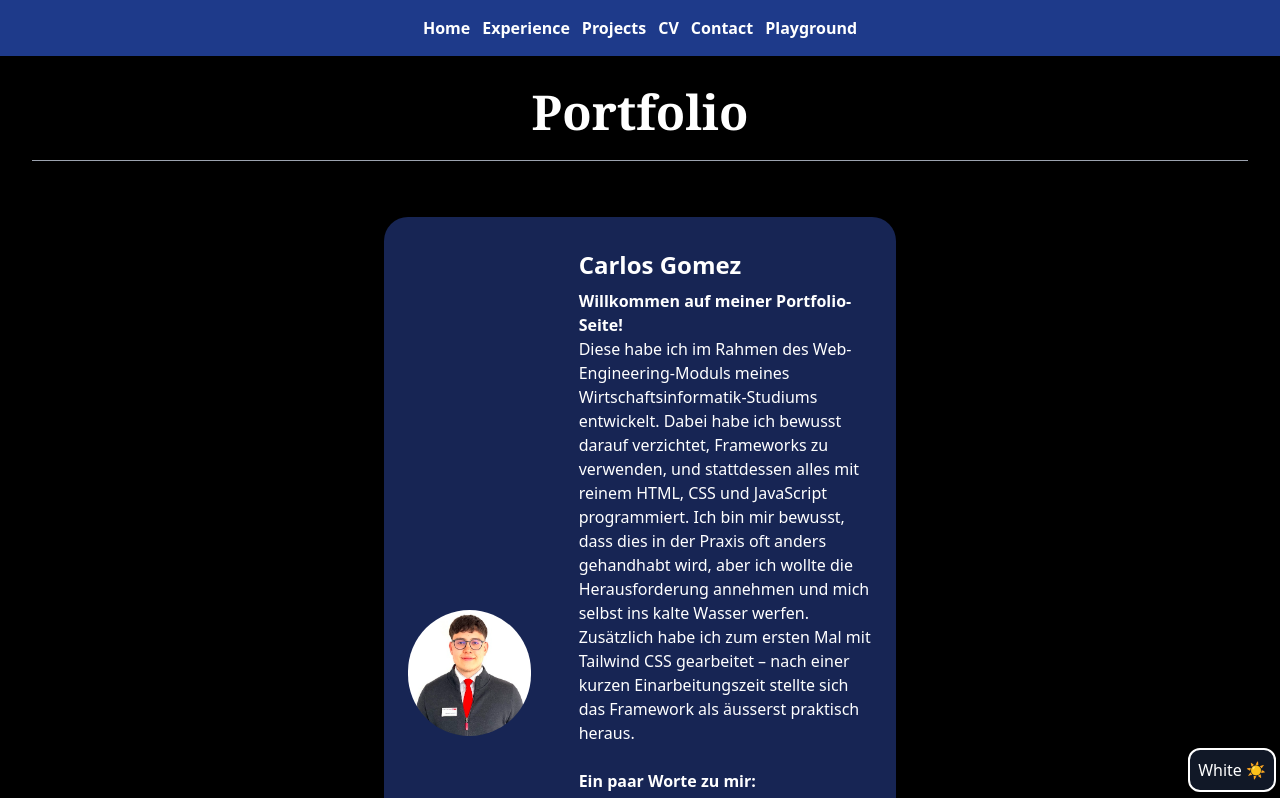
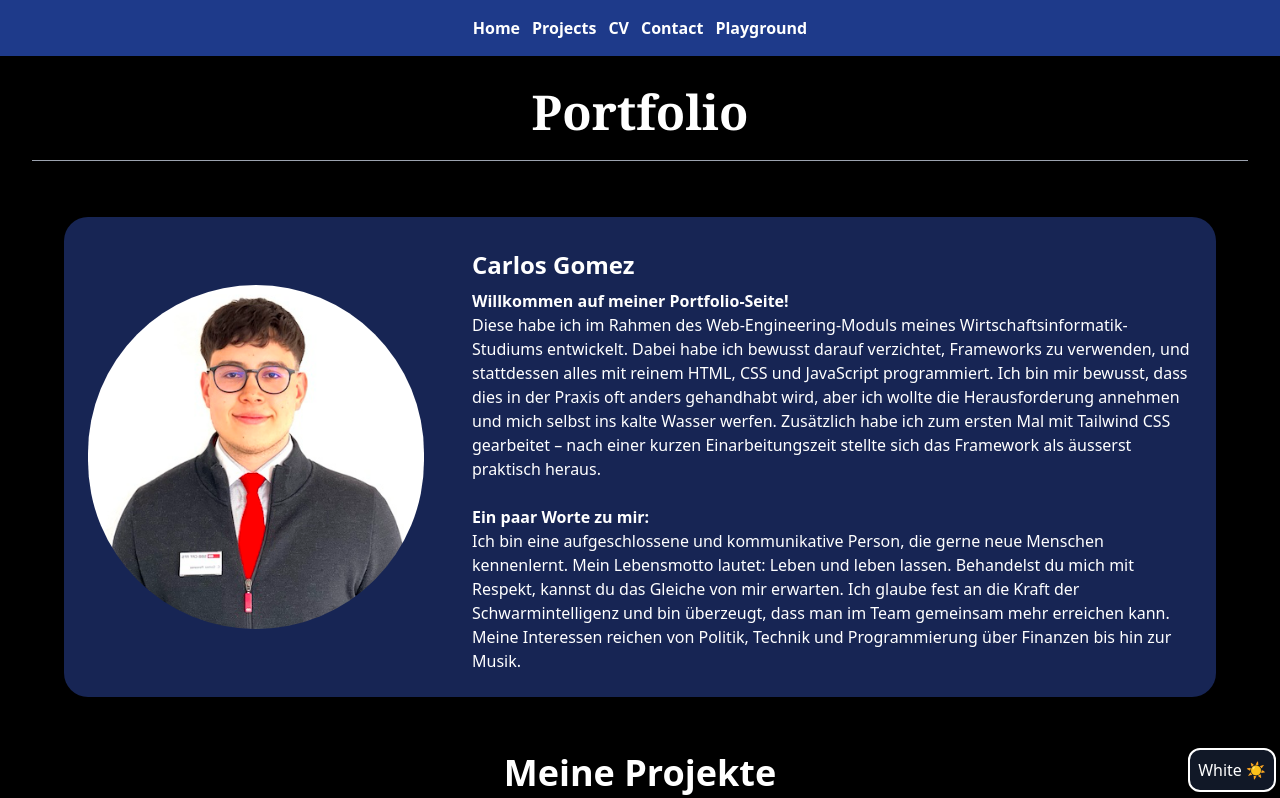
Before and after one commit to gomec1/portfolio.page, a website: page richtig_frontend/public/index.html in a window 1280 px wide. Both pictures are taken after a click on the button "Dark 🌙". Shown: the top 798 px of the page. Drawn offline with Linux system fonts and the light colour scheme; no server answers.

Commit message:
Update Style.css, navbar, dakrmodus, loadfooter

```diff
--- a/richtig_frontend/public/components/navbar.html
+++ b/richtig_frontend/public/components/navbar.html
@@ -13,11 +13,6 @@
       class="block rounded px-0.5 py-1 font-semibold text-black hover:bg-gray-100 dark:text-white dark:hover:bg-blue-500"
       href="index.html"
       >Home</a
-    >
-    <a
-      class="block rounded px-0.5 py-1 font-semibold text-black hover:bg-gray-100 dark:text-white dark:hover:bg-blue-500"
-      href="experience.html"
-      >Experience</a
     >
     <a
       class="block rounded px-0.5 py-1 font-semibold text-black hover:bg-gray-100 dark:text-white dark:hover:bg-blue-500"
--- a/richtig_frontend/public/scripts/darkmodus.js
+++ b/richtig_frontend/public/scripts/darkmodus.js
@@ -1,11 +1,23 @@
 document.addEventListener("DOMContentLoaded", function () {
   const themeToggle = document.getElementById("theme-toggle");
+
+  // Check the saved theme in localStorage
+  if (localStorage.getItem("theme") === "dark") {
+    document.documentElement.classList.add("dark");
+    themeToggle.textContent = "White ☀️";
+  } else {
+    document.documentElement.classList.remove("dark");
+    themeToggle.textContent = "Dark 🌙";
+  }
+
   themeToggle.addEventListener("click", function () {
     document.documentElement.classList.toggle("dark");
     if (document.documentElement.classList.contains("dark")) {
       themeToggle.textContent = "White ☀️";
+      localStorage.setItem("theme", "dark");
     } else {
       themeToggle.textContent = "Dark 🌙";
+      localStorage.setItem("theme", "light");
     }
   });
 });
--- a/richtig_frontend/public/scripts/loadfooter.js
+++ b/richtig_frontend/public/scripts/loadfooter.js
@@ -3,8 +3,10 @@ class FooterComponent extends HTMLElement {
     this.innerHTML = `
       <footer class="bg-white pb-5 pt-14 text-center text-black shadow-inner dark:bg-blue-900">
         <div class="container mx-auto flex flex-col items-center">
-          <p class="mb-6 flex max-w-5xl justify-center rounded-2xl border-2 border-black px-3 text-center dark:border-white">
-            <img src="../images/MailIcon.svg" alt="Mail Icon" class="mr-2 dark:text-white" />
+          <p class="mb-6 flex max-w-5xl justify-center rounded-2xl border-2 border-black px-3 text-center dark:text-white dark:border-white">
+            <svg width="24" height="24" viewBox="0 0 24 24" fill="none" xmlns="http://www.w3.org/2000/svg" class="mr-2 h-6 w-6 text-black dark:text-white dark:filter-white">
+              <path d="M4 18L9 12M20 18L15 12M3 8L10.225 12.8166C10.8665 13.2443 11.1872 13.4582 11.5339 13.5412C11.8403 13.6147 12.1597 13.6147 12.4661 13.5412C12.8128 13.4582 13.1335 13.2443 13.775 12.8166L21 8M6.2 19H17.8C18.9201 19 19.4802 19 19.908 18.782C20.2843 18.5903 20.5903 18.2843 20.782 17.908C21 17.4802 21 16.9201 21 15.8V8.2C21 7.0799 21 6.51984 20.782 6.09202C20.5903 5.71569 20.2843 5.40973 19.908 5.21799C19.4802 5 18.9201 5 17.8 5H6.2C5.0799 5 4.51984 5 4.09202 5.21799C3.71569 5.40973 3.40973 5.71569 3.21799 6.09202C3 6.51984 3 7.07989 3 8.2V15.8C3 16.9201 3 17.4802 3.21799 17.908C3.40973 18.2843 3.71569 18.5903 4.09202 18.782C4.51984 19 5.07989 19 6.2 19Z" stroke="currentColor" stroke-width="2" stroke-linecap="round" stroke-linejoin="round"/>
+            </svg>
             <a class="font-sans dark:text-white" href="mailto:carlos@gomezpereanez.com">carlos@gomezpereanez.com</a>
           </p>
           <div class="mb-4 flex justify-center space-x-4">
@@ -22,7 +24,7 @@ class FooterComponent extends HTMLElement {
           <p class="mt-10 font-sans text-sm dark:text-white">&copy; 2024 All Rights Reserved</p>
         </div>
       </footer>
-      `;
+    `;
   }
 }
 
```
Also changed, not shown: richtig_frontend/public/style.css.
